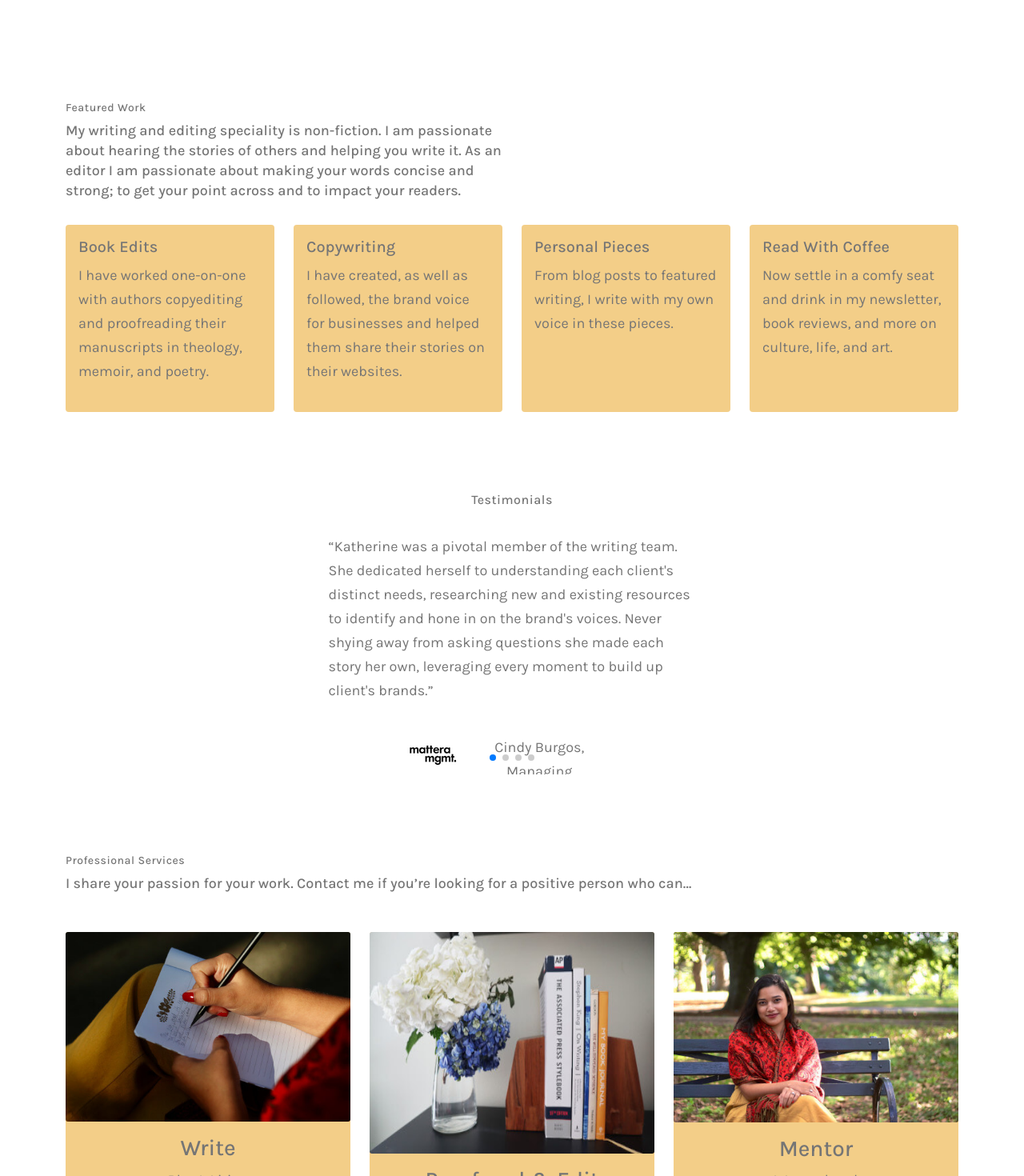
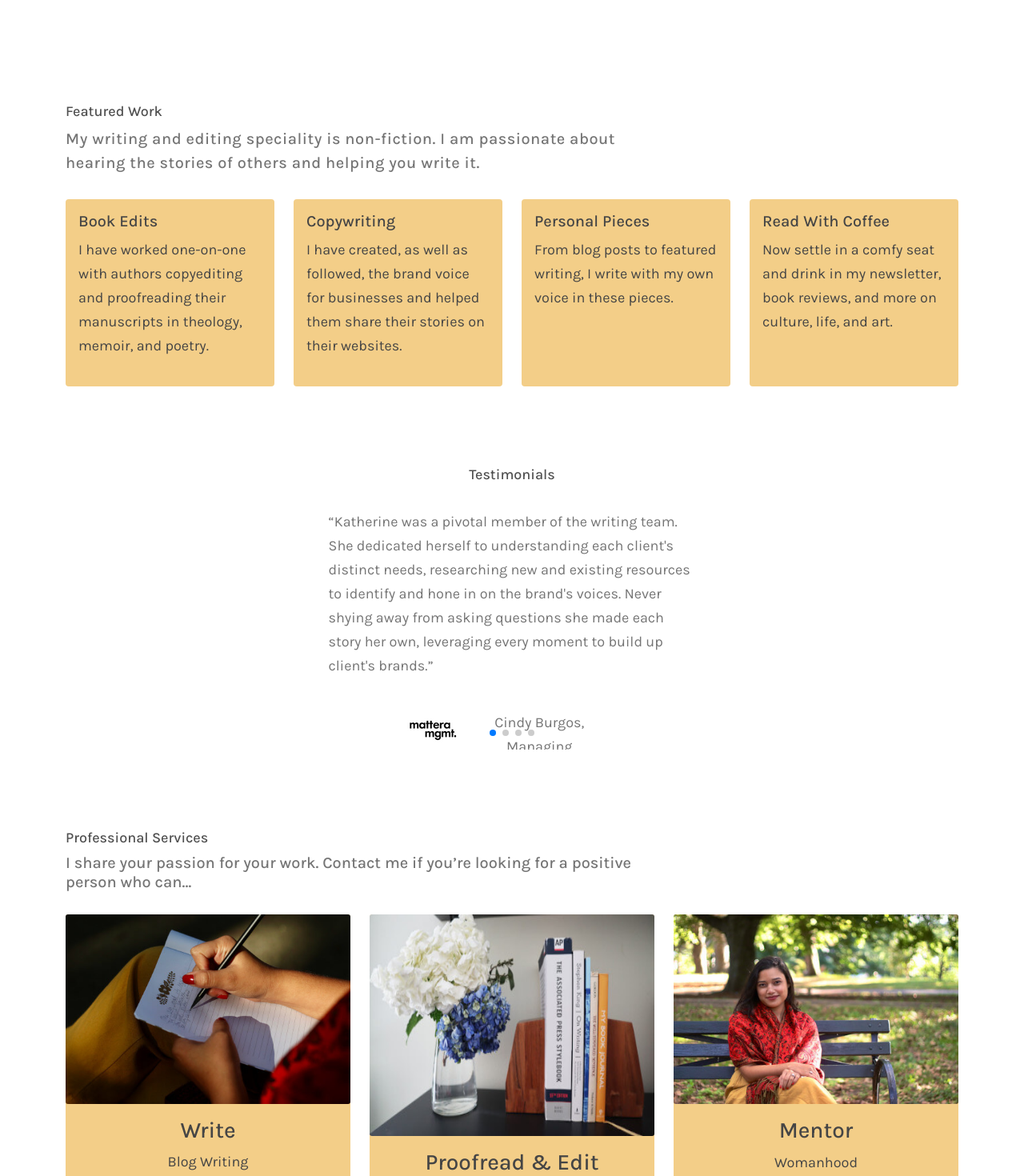
Before and after one commit to Kaitlyn-Lynette/Kathys-Portfolio, a React (Create React App) app: page / in a window 1280 px wide. Shown: the part 1320-2790 px from the top of the page at 80% size. Built offline with nearby package versions, Linux system fonts and the light colour scheme.

Commit message:
Typography edits

```diff
--- a/src/App.css
+++ b/src/App.css
@@ -20,15 +20,9 @@
     height: 300px;
 }
 
+/* __________________________________________________________ */
 
-/* General Styling for Cards */
-/* .card {
-  border: none;
-  height: 100%;
-  border: none;
-  border-radius: 0%;
-} */
-
+/* Typography */
 h1{
   margin: 0;
   font-family: 'Karla', sans-serif;
@@ -40,30 +34,29 @@ h2 {
   color: #454545
 }
 
+h4 {
+  font-size: 20px;
+  font-family: 'Karla', sans-serif;
+}
+
 h5 {
-  font-size: 16px;
+  font-size: 18px;
   font-family: 'Karla', sans-serif;
-  color: #757575;
-  letter-spacing: 0.5px
+  color: #505050;
+
 }
 
 p {
   font-size: 18px;
   line-height: 30px;
 }
-/* h5 {
-  font-size: 14px;
-  font-family: 'Karla', sans-serif;
-  color: #808080;
-  letter-spacing: "0.5px",
-} */
 
 body {
   font-family: 'Karla', sans-serif;
   color: #757575;
 }
 
-/* About Text */
+/* About.js Typograghy*/
 
 .about-text p{
   padding-top: 6px
@@ -74,6 +67,22 @@ body {
   margin-top: 10px;
   margin-bottom: 10px
 }
+
+/* FeaturedWork.js Typography */
+
+.featured-work-text h4{
+  letter-spacing: 0.5px;
+  line-height: 30px;
+}
+
+.card-body {
+  color: #454545
+}
+
+
+
+
+/* __________________________________________________________ */
 
 /* Navigation */
 
@@ -96,6 +105,13 @@ body {
   border-width: .25em;
   padding: 50px;
 }
+
+
+
+
+
+
+
 
 @media (min-width: 800px) {
 
--- a/src/pages/Services.js
+++ b/src/pages/Services.js
@@ -10,23 +10,16 @@ const Services = () => {
     <div id="services">
       <Container>
         <Row>
-          <h5
-            style={{
-              fontSize: "14px",
-              letterSpacing: "0.5px",
-            }}
-          >
+          <Col xs={8}>
+          <h5>
             Professional Services
           </h5>
           <h4
-            style={{
-              fontSize: "18px",
-              lineHeight: "25px",
-              paddingBottom: "20px",
-            }}
+     s
           >
              I share your passion for your work. Contact me if you’re looking for a positive person who can…
           </h4>
+          </Col>
         </Row>
         <Row style={{ paddingTop: "20px", textAlign:"center"}}>
           <Col md={4}>
--- a/src/pages/Work.js
+++ b/src/pages/Work.js
@@ -3,7 +3,7 @@ import Container from "react-bootstrap/Container";
 import Col from "react-bootstrap/Col";
 import Row from "react-bootstrap/Row";
 import Card from "react-bootstrap/Card";
-// import {Link, useLocation}  from "react-router-dom";
+import "../App.css";
 
 const Work = () => {
   const contents = [
@@ -36,20 +36,13 @@ const Work = () => {
     <div id="work">
       <Container>
         <Row style={{ paddingBottom: "22px" }}>
-          <Col xs={6}>
-            <h5
-              style={{
-                fontSize: "14px",
-                letterSpacing: "0.5px",
-              }}
-            >
+          <Col className="featured-work-text" xs={8}>
+            <h5>
               Featured Work
             </h5>
-            <h4 style={{ fontSize: "18px", lineHeight: "25px" }}>
+            <h4>
               My writing and editing speciality is non-fiction. I am passionate
               about hearing the stories of others and helping you write it.
-              As an editor I am passionate about making your words concise and
-              strong; to get your point across and to impact your readers.
             </h4>
           </Col>
         </Row>
@@ -58,13 +51,12 @@ const Work = () => {
             <Col md={3} sm={6}>
               <Card
                 key={content.id}
-                // bg="warning"
+                className="featured-work-card h-100"
                 style={{
                   marginBottom: "20px",
                   border: "none",
                   backgroundColor: "#f3ce88",
                 }}
-                className="h-100"
               >
                 <Card.Body>
                   <Card.Title>{content.title}</Card.Title>
```
